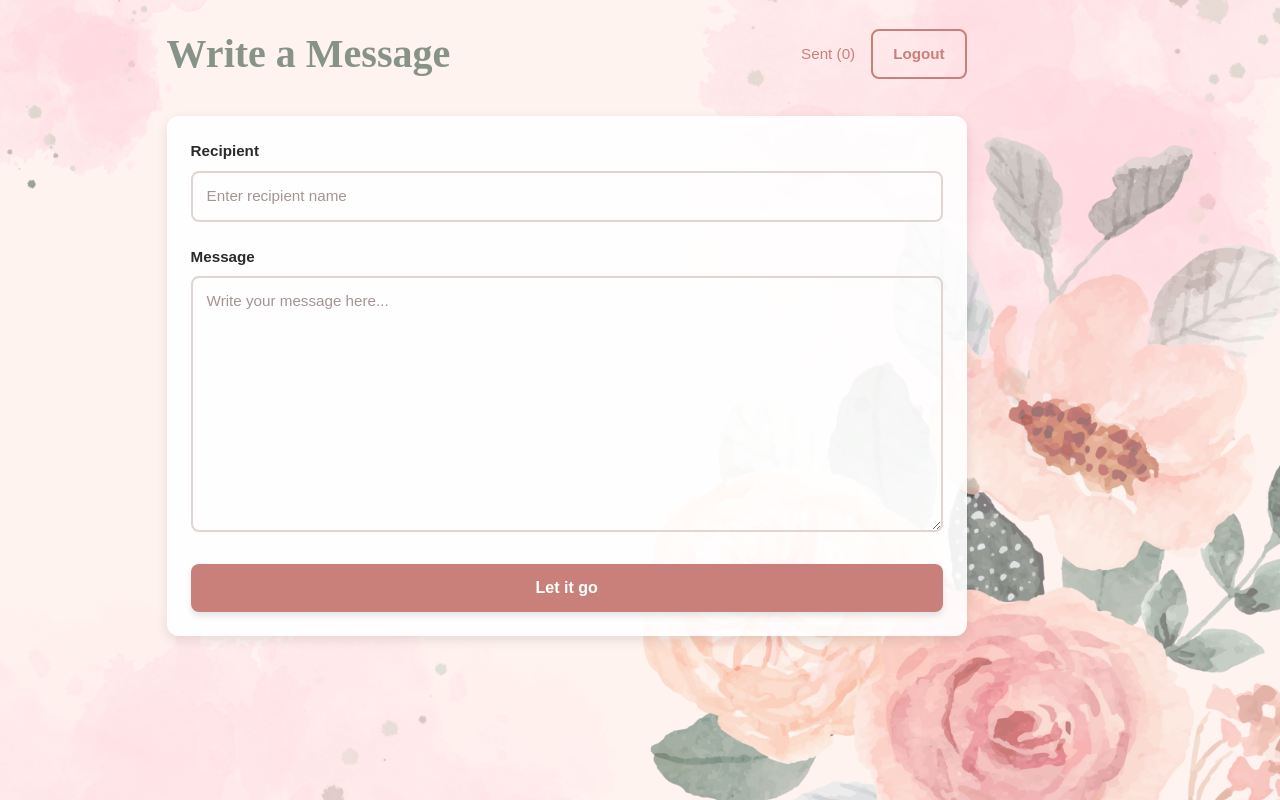
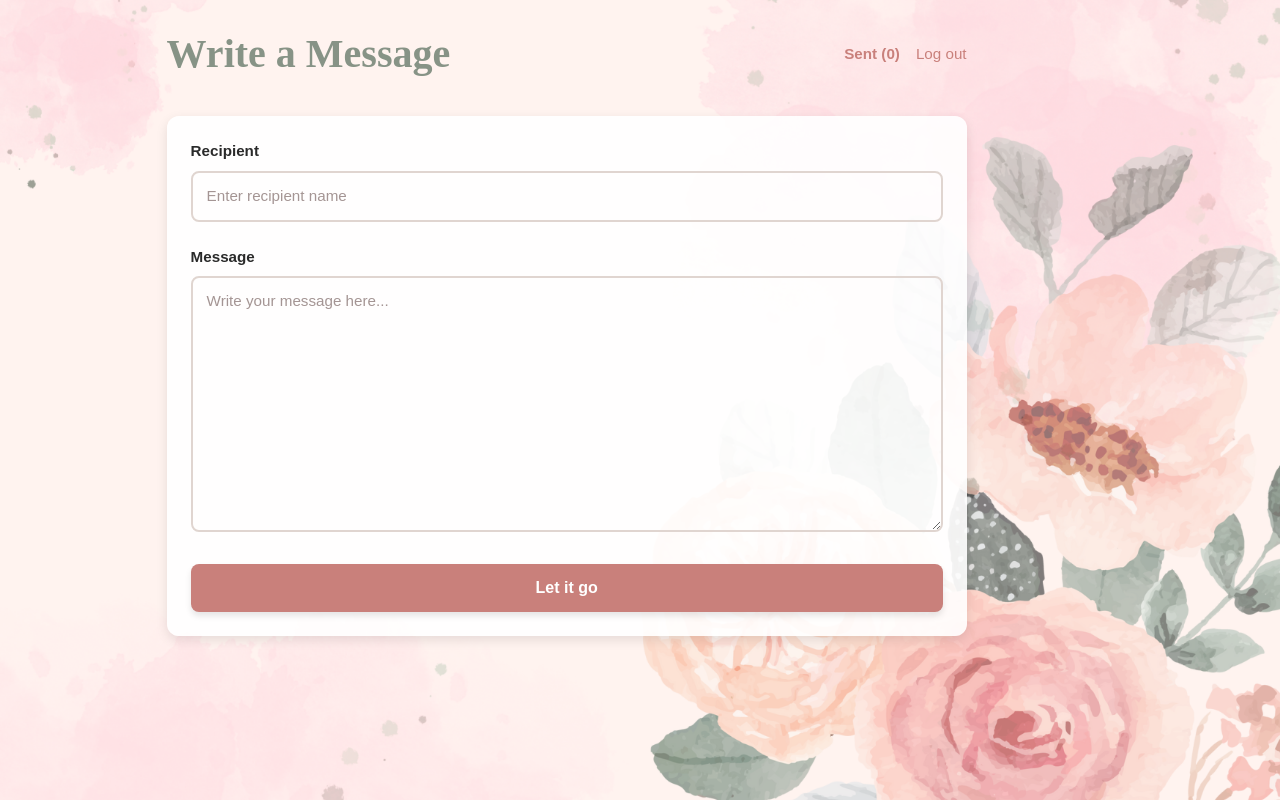
Before and after one commit to katerikoti/let-it-go, a Next.js app: page /profile in a window 1280 px wide. Built offline with nearby package versions, Linux system fonts and the light colour scheme; sample sign-in values are in the browser's storage.

Commit message:
finishing touches

```diff
--- a/app/globals.css
+++ b/app/globals.css
@@ -297,7 +297,7 @@ html, body {
 .sent-text-header {
   color: #c9807b;
   cursor: pointer;
-  font-weight: 400;
+  font-weight: 700 !important;
   font-size: 0.95rem;
   transition: color 0.2s;
 }
@@ -307,20 +307,19 @@ html, body {
 }
 
 .back-to-compose-button {
-  padding: 0.7rem 1.25rem;
+  padding: 0;
   font-size: 0.95rem;
-  border: 2px solid #c9807b;
-  border-radius: 8px;
+  border: none;
+  border-radius: 0;
   background: transparent;
   color: #c9807b;
   cursor: pointer;
   transition: all 0.2s;
-  font-weight: 600;
+  font-weight: 700;
 }
 
 .back-to-compose-button:hover {
-  background-color: #c9807b;
-  color: #fff;
+  opacity: 0.7;
 }
 
 .profile-title {
@@ -332,20 +331,19 @@ html, body {
 }
 
 .logout-button {
-  padding: 0.7rem 1.25rem;
+  padding: 0;
   font-size: 0.95rem;
-  border: 2px solid #c9807b;
-  border-radius: 8px;
+  border: none;
+  border-radius: 0;
   background: transparent;
   color: #c9807b;
   cursor: pointer;
   transition: all 0.2s;
-  font-weight: 600;
+  font-weight: 400;
 }
 
 .logout-button:hover {
-  background-color: #c9807b;
-  color: #fff;
+  opacity: 0.7;
 }
 
 /* Compose section */
@@ -483,9 +481,17 @@ html, body {
 }
 
 .sent-message-detail {
+  background: transparent;
+  border-radius: 0;
+  padding: 0;
+}
+
+.message-detail-frame {
   background: rgba(255, 255, 255, 0.9);
   border-radius: 12px;
   padding: 2rem;
+  border: 1.5px solid #000;
+  margin: 1rem 0;
 }
 
 .back-to-list-text {
--- a/app/profile/page.tsx
+++ b/app/profile/page.tsx
@@ -120,7 +120,7 @@ export default function ProfilePage() {
                 </span>
               )}
               <button className="logout-button" onClick={handleLogout}>
-                Logout
+                Log out
               </button>
             </div>
           </div>
@@ -172,12 +172,15 @@ export default function ProfilePage() {
                       >
                         ← Back to Sent
                       </span>
+                      <div className="message-detail-frame">
                         <div className="message-detail-content">
                           <div className="detail-header">
                             <h2>{msg.recipient}</h2>
                             <span className="detail-timestamp">{msg.timestamp}</span>
                           </div>
                           <p className="detail-message">{msg.content}</p>
+                        </div>
+                      </div>
                       <button
                         className="delete-sent-button"
                         onClick={() => {
@@ -187,7 +190,6 @@ export default function ProfilePage() {
                       >
                         Delete
                       </button>
-                      </div>
                     </div>
                   ) : null;
                 })()
```
Lines whose indentation alone changed are shown as unchanged.
